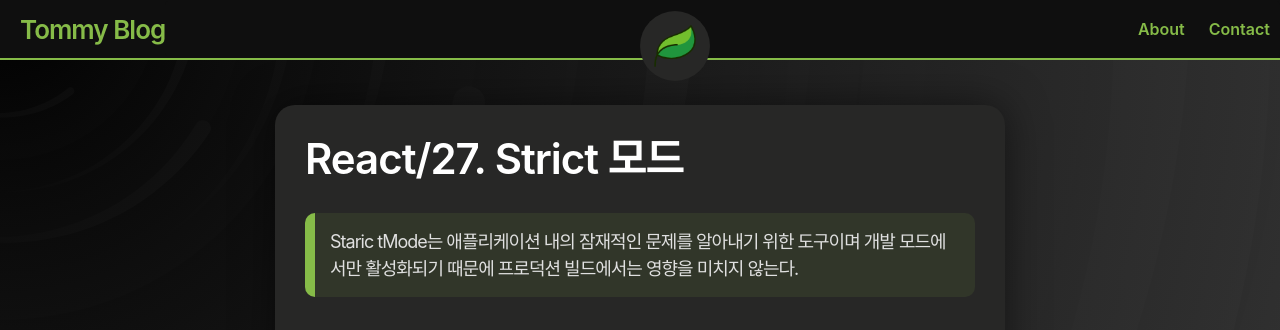
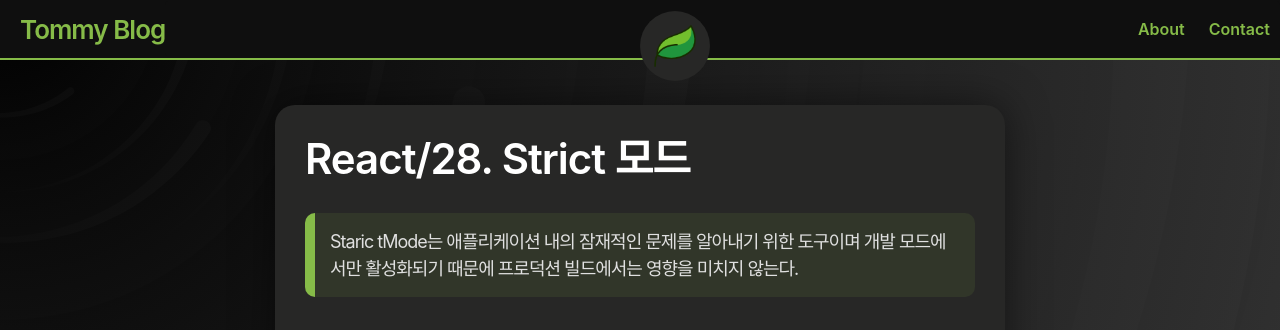
Before and after one commit to ainochi-kor/ainochi-kor.github.io, a Jekyll site: the page built from _posts/React/2021-06-21-28_Strict Mode.md, in a window 1280 px wide and 900 px high. Shown: the top 330 px of the window. Built offline with Jekyll 4.4.1, drawn with Linux system fonts in a browser that asks for light colours; a script that is not in the unit is left out.

Commit message:
add React/Strict Mode

```diff
--- a/_posts/React/2021-06-21-28_Strict Mode.md
+++ b/_posts/React/2021-06-21-28_Strict Mode.md
@@ -1,7 +1,7 @@
 ---
 layout: post
 author: ainochi-kor
-title: React/27. Strict 모드
+title: React/28. Strict 모드
 ---
 
 > Staric tMode는 애플리케이션 내의 잠재적인 문제를 알아내기 위한 도구이며 개발 모드에서만 활성화되기 때문에 프로덕션 빌드에서는 영향을 미치지 않는다.
```
Also changed, not shown: _posts/React/2021-06-21-29_PropType와 함께 하는 타입 확인.md (added, +7 -0 lines).
